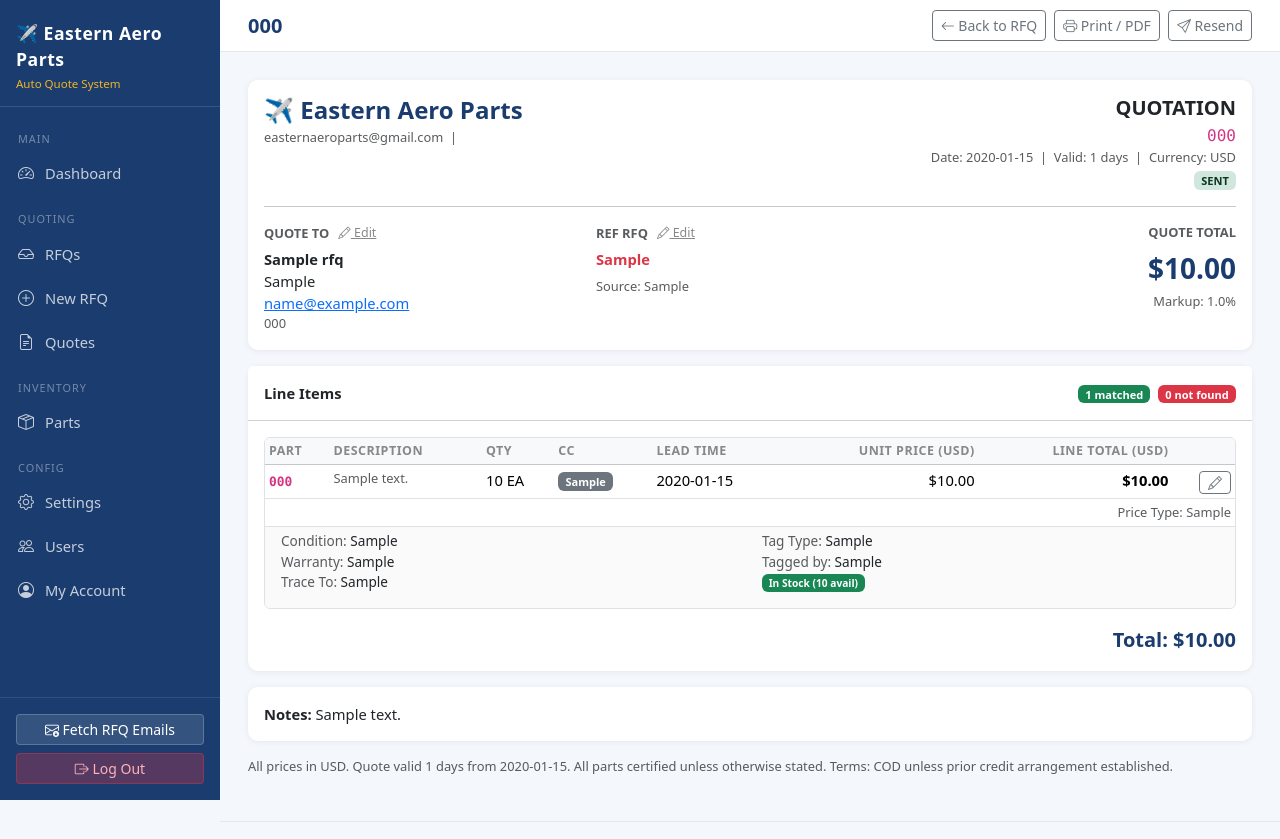
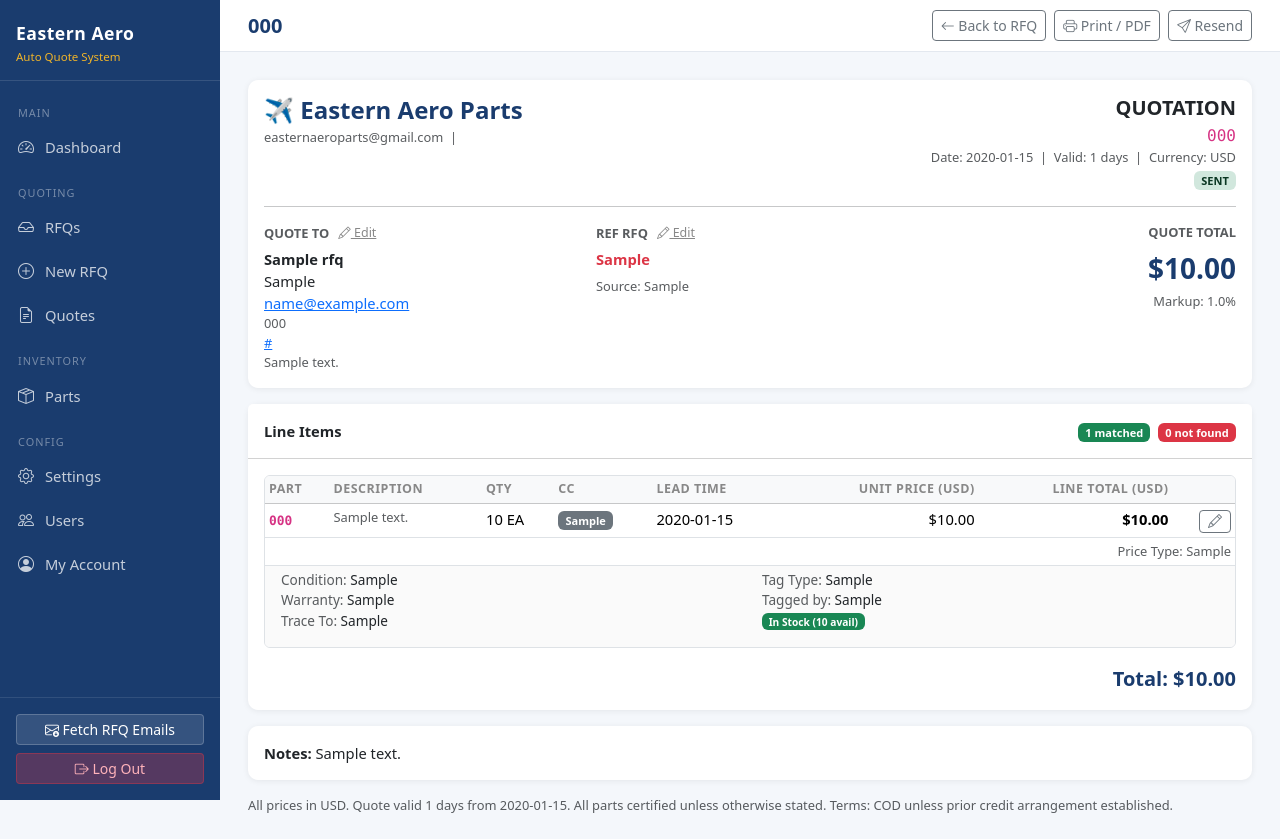
Before and after one commit to easternaeroparts-cyber/auto-quote, a Flask app: page /quotes/1 in a window 1280 px wide. Shown: the top 839 px of the page. Run offline with Flask 3, Linux system fonts and the light colour scheme; a user stored in the database is signed in; data comes from the database, SQL or seed files in the repository; tables that the repository leaves empty hold one stand-in row (values such as "Sample post"); some libraries are stand-ins or nearby versions.

Commit message:
Add files via upload

```diff
--- a/app.py
+++ b/app.py
@@ -280,6 +280,8 @@ def init_db():
             updated_at     TIMESTAMP DEFAULT CURRENT_TIMESTAMP
         )""",
         "ALTER TABLE rfqs ADD COLUMN customer_ref TEXT",
+        "ALTER TABLE rfqs ADD COLUMN address TEXT",
+        "ALTER TABLE customer_profiles ADD COLUMN address TEXT",
     ]
     for sql in migrations:
         try:
@@ -2005,28 +2007,28 @@ def api_update_customer():
     email    = (data.get('email') or '').strip().lower()
     phone    = (data.get('phone') or '').strip()
     website  = (data.get('website') or '').strip()
+    address  = (data.get('address') or '').strip()
 
     if not rfq_id:
         return jsonify({'ok': False, 'error': 'Missing rfq_id'}), 400
 
     conn = get_db()
-    # Update the RFQ record
     conn.execute(
-        'UPDATE rfqs SET customer_name=?, company=?, customer_email=?, phone=?, website=? WHERE id=?',
-        (name, company, email, phone, website, rfq_id)
+        'UPDATE rfqs SET customer_name=?, company=?, customer_email=?, phone=?, website=?, address=? WHERE id=?',
+        (name, company, email, phone, website, address, rfq_id)
     )
-    # Upsert into customer_profiles so future RFQs from same email get this data
     if email:
         conn.execute('''
-            INSERT INTO customer_profiles (email, name, company, phone, website, updated_at)
-            VALUES (?, ?, ?, ?, ?, CURRENT_TIMESTAMP)
+            INSERT INTO customer_profiles (email, name, company, phone, website, address, updated_at)
+            VALUES (?, ?, ?, ?, ?, ?, CURRENT_TIMESTAMP)
             ON CONFLICT(email) DO UPDATE SET
                 name=excluded.name,
                 company=excluded.company,
                 phone=excluded.phone,
                 website=excluded.website,
+                address=excluded.address,
                 updated_at=CURRENT_TIMESTAMP
-        ''', (email, name, company, phone, website))
+        ''', (email, name, company, phone, website, address))
     conn.commit()
     conn.close()
     return jsonify({'ok': True})
--- a/templates/base.html
+++ b/templates/base.html
@@ -46,7 +46,7 @@
 <!-- Sidebar -->
 <nav class="sidebar">
   <div class="sidebar-brand">
-    <span>✈ Eastern Aero Parts</span>
+    <span>Eastern Aero</span>
     <small>Auto Quote System</small>
   </div>
   <div class="pt-2">
--- a/templates/quote_view.html
+++ b/templates/quote_view.html
@@ -91,14 +91,18 @@
           <div id="dispCompany">{{ rfq.company or '' }}</div>
           {% if rfq.customer_email %}<div><a href="mailto:{{ rfq.customer_email }}" id="dispEmail">{{ rfq.customer_email }}</a></div>{% endif %}
           {% if rfq.phone %}<div class="text-muted small" id="dispPhone">{{ rfq.phone }}</div>{% endif %}
+          {% if rfq.website %}<div class="text-muted small" id="dispWebsite"><a href="{{ rfq.website }}" target="_blank">{{ rfq.website }}</a></div>{% endif %}
+          {% if rfq.address %}<div class="text-muted small" id="dispAddress" style="white-space:pre-line">{{ rfq.address }}</div>{% endif %}
         </div>
 
         <!-- Edit mode (hidden by default) -->
         <div id="custEdit" class="d-none">
-          <div class="mb-1"><input class="form-control form-control-sm" id="cedit_name"    placeholder="Full name"    value="{{ rfq.customer_name or '' }}"></div>
-          <div class="mb-1"><input class="form-control form-control-sm" id="cedit_company" placeholder="Company"      value="{{ rfq.company or '' }}"></div>
-          <div class="mb-1"><input class="form-control form-control-sm" id="cedit_email"   placeholder="Email"        value="{{ rfq.customer_email or '' }}" type="email"></div>
-          <div class="mb-2"><input class="form-control form-control-sm" id="cedit_phone"   placeholder="Phone"        value="{{ rfq.phone or '' }}"></div>
+          <div class="mb-1"><input class="form-control form-control-sm" id="cedit_name"    placeholder="Full name"         value="{{ rfq.customer_name or '' }}"></div>
+          <div class="mb-1"><input class="form-control form-control-sm" id="cedit_company" placeholder="Company"           value="{{ rfq.company or '' }}"></div>
+          <div class="mb-1"><input class="form-control form-control-sm" id="cedit_email"   placeholder="Email"             value="{{ rfq.customer_email or '' }}" type="email"></div>
+          <div class="mb-1"><input class="form-control form-control-sm" id="cedit_phone"   placeholder="Phone"             value="{{ rfq.phone or '' }}"></div>
+          <div class="mb-1"><input class="form-control form-control-sm" id="cedit_website" placeholder="Website (optional)" value="{{ rfq.website or '' }}"></div>
+          <div class="mb-2"><textarea class="form-control form-control-sm" id="cedit_address" placeholder="Address (optional)" rows="2">{{ rfq.address or '' }}</textarea></div>
           <div class="d-flex gap-2">
             <button class="btn btn-sm btn-gold fw-semibold" onclick="saveCustomer()" style="font-size:.8rem">
               <i class="bi bi-check-lg"></i> Save
@@ -382,7 +386,8 @@ async function saveCustomer() {
     company: document.getElementById('cedit_company').value.trim(),
     email:   document.getElementById('cedit_email').value.trim(),
     phone:   document.getElementById('cedit_phone').value.trim(),
-    website: ''
+    website: document.getElementById('cedit_website').value.trim(),
+    address: document.getElementById('cedit_address').value.trim(),
   };
   const r = await fetch('/api/update-customer', {
     method: 'POST',
@@ -391,13 +396,16 @@ async function saveCustomer() {
   });
   const data = await r.json();
   if (data.ok) {
-    // Update display
     document.getElementById('dispName').textContent    = payload.name    || '—';
     document.getElementById('dispCompany').textContent = payload.company || '';
     const ea = document.getElementById('dispEmail');
     if (ea) { ea.textContent = payload.email; ea.href = 'mailto:' + payload.email; }
     const ep = document.getElementById('dispPhone');
     if (ep) ep.textContent = payload.phone;
+    const ew = document.getElementById('dispWebsite');
+    if (ew) { ew.textContent = payload.website; if (payload.website) { ew.querySelector('a') ? ew.querySelector('a').href = payload.website : null; } }
+    const eaddr = document.getElementById('dispAddress');
+    if (eaddr) eaddr.textContent = payload.address;
     cancelCustomerEdit();
     const badge = document.getElementById('custSavedBadge');
     badge.classList.remove('d-none');
```
